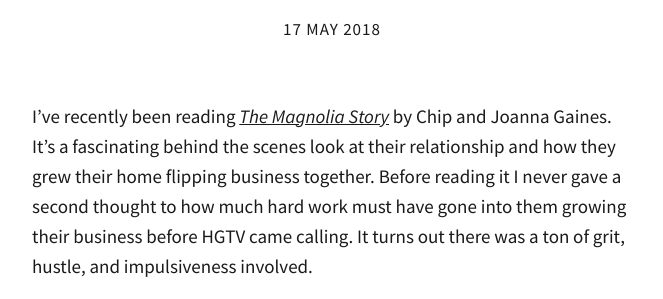
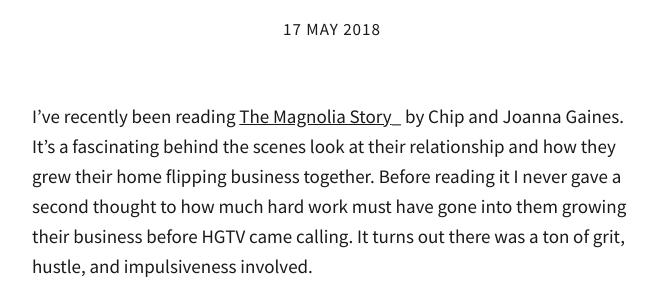
Before and after one commit to totiffany/totiffany.github.io, a Jekyll site: the page built from _posts/2018-05-17-Energy.md, in a window 1280 px wide. Shown: the part 236-535 px from the top of the page, without its empty margins (308-971 px from the left). Built offline with Jekyll 4.4.1, drawn with Linux system fonts in a browser that asks for light colours; our own code applies the rules of GitHub Pages for plain Markdown files; comment, search, counter and statistics services are not loaded.

```diff
--- a/_posts/2018-05-17-Energy.md
+++ b/_posts/2018-05-17-Energy.md
@@ -8,7 +8,7 @@ description: >-
   great time, but I'm also thinking about how I can't wait to get home and see
   Brian again. Life is better when we are together. We give each other energy.
 ---
-I've recently been reading _[The Magnolia Story](https://www.amazon.com/gp/product/0718079183/ref=as_li_tl?ie=UTF8&camp=1789&creative=9325&creativeASIN=0718079183&linkCode=as2&tag=redletterda04-20&linkId=799b8da5fe9cf3cffc77c6df69b85cd4)_ by Chip and Joanna Gaines. It's a fascinating behind the scenes look at their relationship and how they grew their home flipping business together. Before reading it I never gave a second thought to how much hard work must have gone into them growing their business before HGTV came calling. It turns out there was a ton of grit, hustle, and impulsiveness involved.
+I've recently been reading [The Magnolia Story](https://www.amazon.com/gp/product/0718079183/ref=as_li_tl?ie=UTF8&camp=1789&creative=9325&creativeASIN=0718079183&linkCode=as2&tag=redletterda04-20&linkId=799b8da5fe9cf3cffc77c6df69b85cd4)_ by Chip and Joanna Gaines. It's a fascinating behind the scenes look at their relationship and how they grew their home flipping business together. Before reading it I never gave a second thought to how much hard work must have gone into them growing their business before HGTV came calling. It turns out there was a ton of grit, hustle, and impulsiveness involved.
 
 I think one of the big reasons the world has fallen in love with Chip and Joanna is seeing how well they work together as a couple on the show. You can tell they are different, but they always seem to work things out. And they just enjoy being together. There was one passage in the book about this that stood out to me. This is Joanna speaking.
 
```
